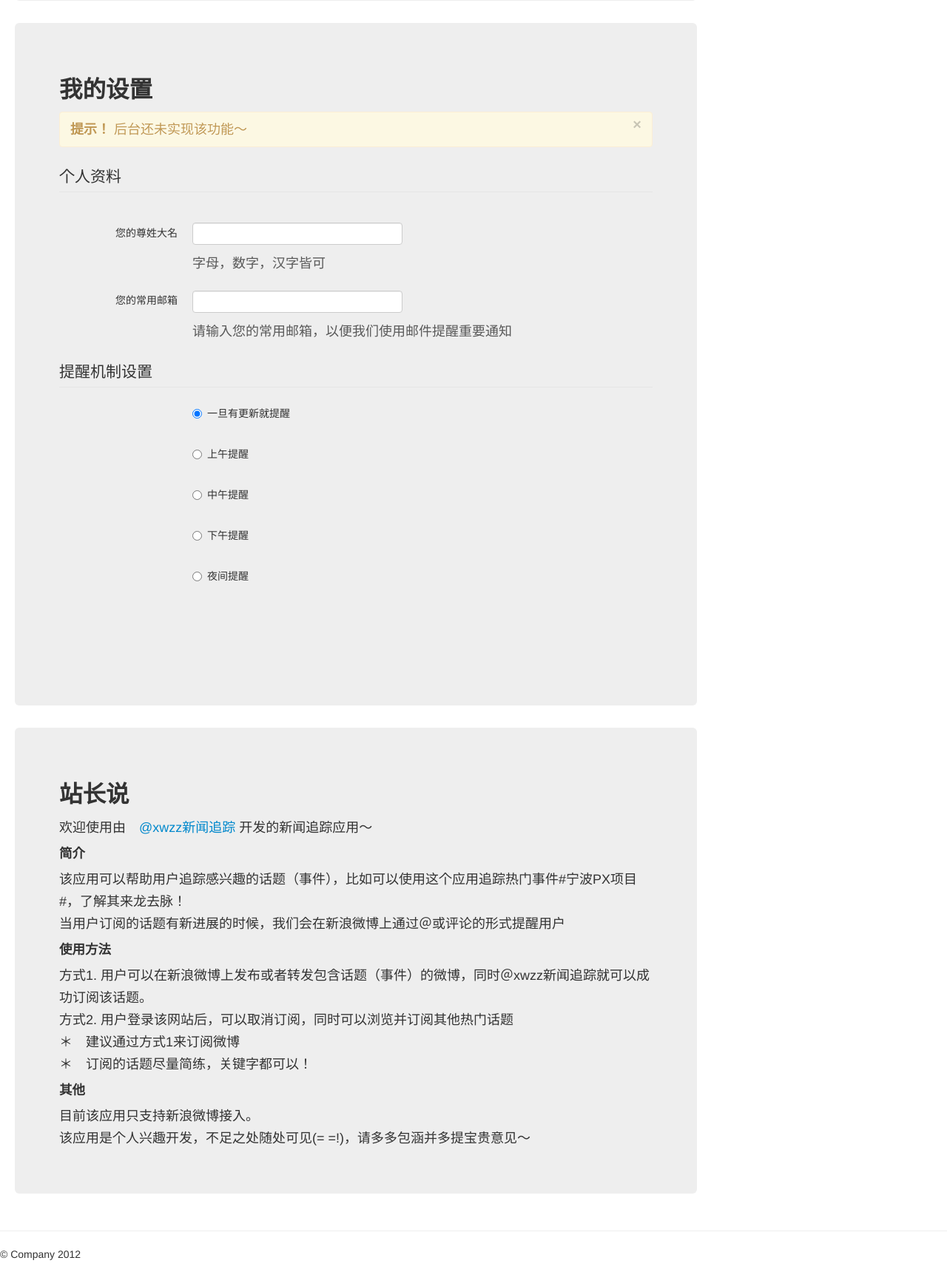
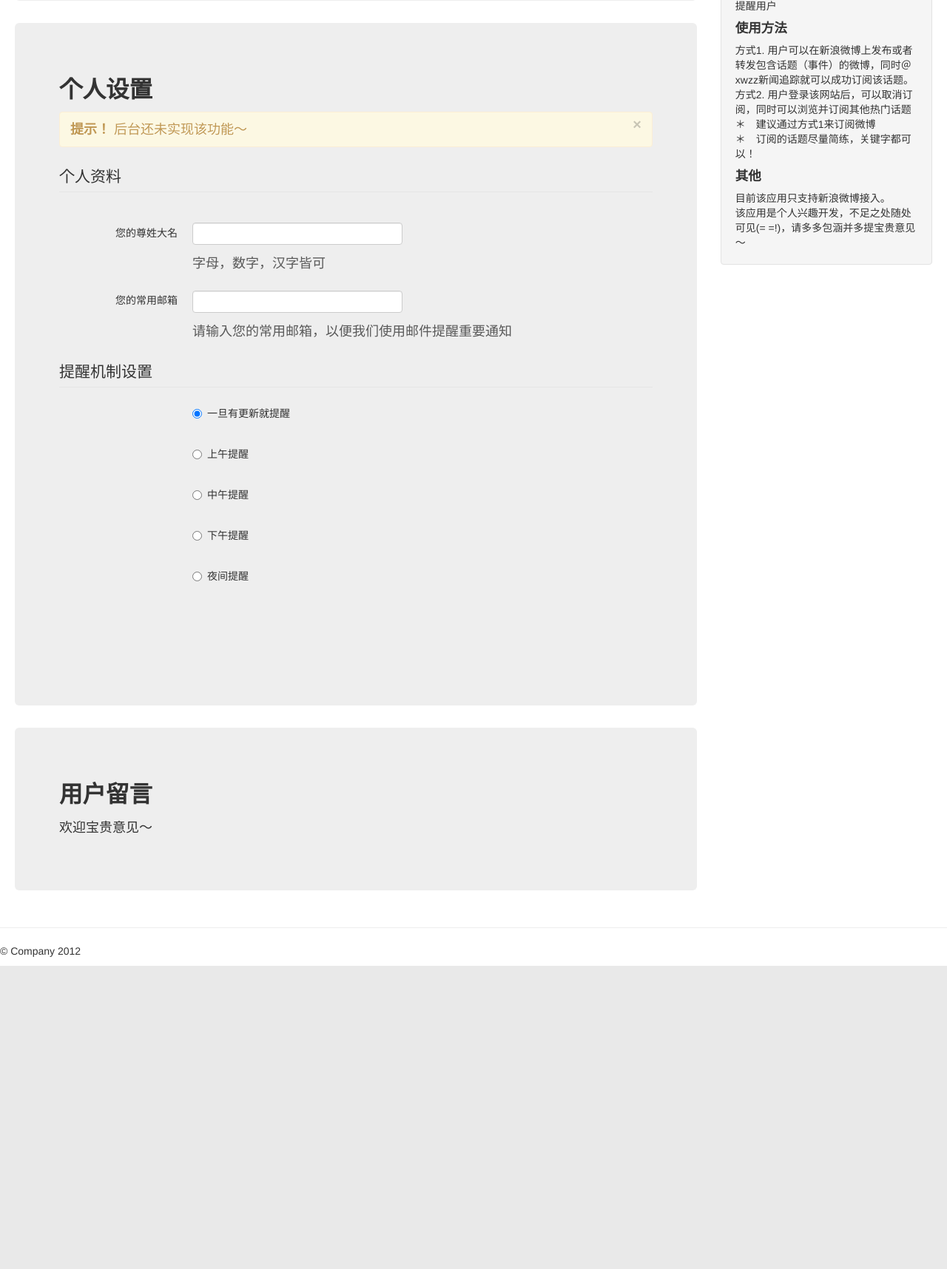
Before and after one commit to wfwei/newstracker, a Django app: template newstracker/templates/home.html in a window 1280 px wide. Shown: the part 342-2058 px from the top of the page at 74% size. After the commit the page ends 1648 px from the top, so only its background shows below. Run offline with Django 3.2, Linux system fonts and the light colour scheme; the template is opened without the code that fills it, so the values that code supplies are empty; parts of the project's set-up code (start-up, migrations or seed data) failed here and were passed over; some libraries are stand-ins or nearby versions.

Commit message:
adjust constructure in home

```diff
--- a/newstracker/templates/base.html
+++ b/newstracker/templates/base.html
@@ -46,6 +46,7 @@
 	              <li class="active"><a href="#my-topics">我的话题</a></li>
 	              <li><a href="#other-topics">热门话题</a></li>
 	              <li><a href="#settings">个人设置</a></li>
+	              <li><a href="#usercomments">用户评论</a></li>
 	              <li><a href="#zhanzhangsay">站长说</a></li>
 	            </ul>
 
--- a/newstracker/templates/home.html
+++ b/newstracker/templates/home.html
@@ -42,47 +42,27 @@
 
 		  {% if 'true' or user.is_authenticated %}
           <div class="hero-unit" id="settings">
-            <div class="part-title">
-              <h2>我的设置</h2>
+              <h2>个人设置</h2>
               {% include "settings.html"%}
-            </div>
           </div>
 		  {% endif %}
 
-          <div class="hero-unit" id="zhanzhangsay">
-            <div class="part-title">
-              <h2>站长说</h2>
-              {% include "zhanzhangsay.html"%}
-            </div>
+          <div class="hero-unit" id="usercomments">
+              <h2>用户留言</h2>
+              <p>欢迎宝贵意见～ </p>
+				<!-- UY BEGIN -->
+				<div id="uyan_frame"></div>
+				<script type="text/javascript" id="UYScript" src="http://v1.uyan.cc/js/iframe.js?UYUserId=1709831" async=""></script>
+				<!-- UY END -->
           </div>
 
         </div><!-- span9-->
 
         <div class="span3"  id="right-part">
-        	<!--
-	        <div class="well sidebar-nav">
-            <ul class="nav nav-list">
-              <li class="nav-header">导航</li>
-              <li class="active"><a href="#my-topics">我的话题</a></li>
-              <li><a href="#other-topics">热门话题</a></li>
-              <li><a href="#settings">个人设置</a></li>
-              <li><a href="#zhanzhangsay">站长说</a></li>
-            </ul>
+          <div class="well" id="zhanzhangsay">
+              <h2>站长说</h2>
+              {% include "zhanzhangsay.html"%}
           </div><!--/.well -->
-
-          <div class="well sidebar-nav">
-            <h2>留言</h2>
-            <p>欢迎宝贵意见～ </p>
-	          <div class="alert fade in">
-	            <a class="close" data-dismiss="alert" href="#">×</a>
-	            <strong>提示！</strong> 功能测试中～
-	          </div>
-            	<!-- UY BEGIN -->
-				<div id="uyan_frame"></div>
-				<script type="text/javascript" id="UYScript" src="http://v1.uyan.cc/js/iframe.js?UYUserId=1709831" async=""></script>
-				<!-- UY END -->
-          </div><!--/.well -->
-
         </div><!--/span3-->
 
       </div><!--/row-->
```
